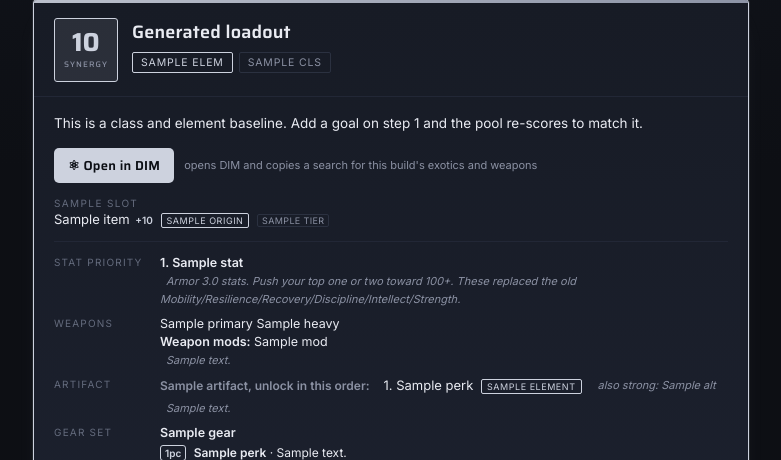
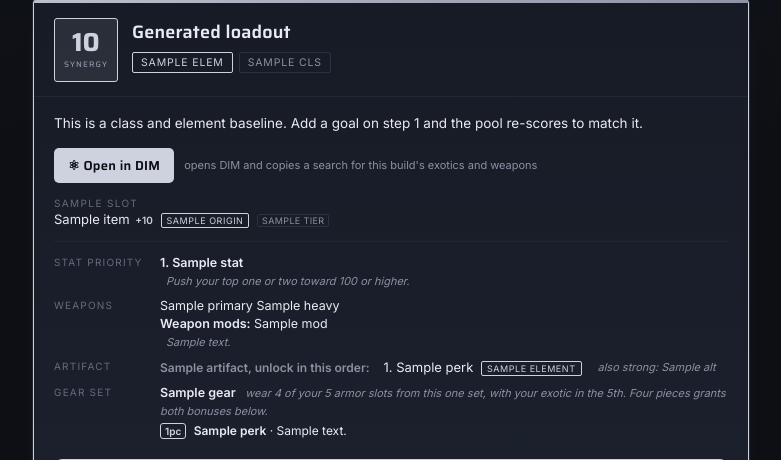
Before and after one commit to brandonduplantier-juice/loadout-oracle, a Flask app: template templates/results.html in a window 1280 px wide. Shown: the part 274-734 px from the top of the page, without its empty margins (249-1030 px from the left). Run offline with Flask 3, Linux system fonts and the light colour scheme; the template is opened without the code that fills it: most values are stand-ins (such as "Sample title", 1, 10 or a date in 2020).

Commit message:
Fill armor mods to full energy, clarify gear set, trim notes

```diff
--- a/app.py
+++ b/app.py
@@ -400,7 +400,8 @@ def _build_tags(a):
 
 
 def recommend_armor_loadout(elem, a):
-    """Fill every armor piece with a full mod set (~10 energy) matched to the build."""
+    """Fill every armor piece to its full ~10 energy with a mod set matched to
+    the build, stacking element anchors (Surge, Siphon, Resistance) first."""
     tags = _build_tags(a)
     el = "Harmonic" if elem in ("Prismatic", "Any", "") else elem
     out = {}
@@ -410,22 +411,30 @@ def recommend_armor_loadout(elem, a):
 
         def score(m):
             return len(set(m["tags"]) & tags) + (3 if m["elem"] else 0)
-        ranked = sorted(cands, key=lambda m: -score(m))
-        budget, chosen = 10, []
-        for m in ranked:
-            if score(m) <= 0 and chosen:
-                continue
-            name = m["mod"].replace("<Element>", el).replace("<Weapon>", "Primary")
-            # element anchor mods (Siphon/Surge/Resistance) can stack
-            copies = 2 if (m["elem"] and slot in ("Legs", "Helmet")) else 1
-            for _ in range(copies):
-                if budget - m["cost"] < 0 or len(chosen) >= 4:
-                    break
-                chosen.append({"mod": name, "cost": m["cost"], "desc": m["desc"]})
+
+        def cap(m):
+            if m["elem"]:
+                return 3
+            return 2 if m["cost"] == 1 else 1
+        ranked = sorted(cands, key=lambda m: (-score(m), m["cost"]))
+        budget = 10
+        counts = {}
+        progress = True
+        while budget > 0 and progress:
+            progress = False
+            for m in ranked:
+                name = m["mod"].replace("<Element>", el).replace("<Weapon>", "Primary")
+                c = counts.setdefault(name, [m["cost"], m["desc"], 0])
+                if c[2] >= cap(m) or m["cost"] > budget:
+                    continue
+                c[2] += 1
                 budget -= m["cost"]
-            if len(chosen) >= 4 or budget <= 1:
+                progress = True
                 break
-        out[slot] = {"mods": chosen, "used": 10 - budget}
+        modlist = [{"mod": n + (" x" + str(v[2]) if v[2] > 1 else ""),
+                    "cost": v[0], "desc": v[1]}
+                   for n, v in counts.items() if v[2] > 0]
+        out[slot] = {"mods": modlist, "used": 10 - budget}
     return out
 
 
@@ -508,9 +517,6 @@ def recommend_artifact(elem, a):
             break
     return {
         "name": art["name"], "source": art["source"], "perks": picks,
-        "unlock_note": ("Equip this one artifact, then spend points (earned from XP) to "
-                        "unlock perks in the order listed. You can hold up to about 12 at "
-                        "once and refund freely, so prioritize the element-matched perks first."),
         "alts": [x["name"] for x in ranked[1:3]
                  if sum(1 for p in x["perks"] if _artifact_match(p, elem)) > 0],
     }
--- a/templates/results.html
+++ b/templates/results.html
@@ -60,13 +60,13 @@
       {% endfor %}
     </div>
     <div class="modblock">
-      <div class="modrow"><span class="mk">Stat priority</span><span class="mv">{% for s in gen.stat_priority %}<b title="{{ s.desc }}">{{ loop.index }}. {{ s.stat }}</b>{% if not loop.last %} &rsaquo; {% endif %}{% endfor %}<br><span class="altnote">Armor 3.0 stats. Push your top one or two toward 100+. These replaced the old Mobility/Resilience/Recovery/Discipline/Intellect/Strength.</span></span></div>
+      <div class="modrow"><span class="mk">Stat priority</span><span class="mv">{% for s in gen.stat_priority %}<b title="{{ s.desc }}">{{ loop.index }}. {{ s.stat }}</b>{% if not loop.last %} &rsaquo; {% endif %}{% endfor %}<br><span class="altnote">Push your top one or two toward 100 or higher.</span></span></div>
       {% for slot, info in gen.armor_loadout.items() %}
       <div class="modrow"><span class="mk">{{ slot }}</span><span class="mv">{% for m in info.mods %}<span class="modpill" title="{{ m.desc }}">{{ m.mod }}</span>{% endfor %}<span class="emini">{{ info.used }}/10</span></span></div>
       {% endfor %}
       <div class="modrow"><span class="mk">Weapons</span><span class="mv">{{ gen.weapon_synergy.primary }} {{ gen.weapon_synergy.heavy }}<br><b>Weapon mods:</b> {{ gen.weapon_synergy.mods|join(', ') }}<br><span class="altnote">{{ gen.weapon_synergy.note }}</span></span></div>
-      {% if gen.artifact %}<div class="modrow"><span class="mk">Artifact</span><div class="mv items"><span class="anote">{{ gen.artifact.name }}, unlock in this order:</span>{% for p in gen.artifact.perks %}<span class="iitem">{% if p.icon %}<img class="ic sm" src="{{ ICON_BASE ~ p.icon }}" alt="" loading="lazy" onerror="this.style.display='none'">{% endif %}<span class="nm">{{ loop.index }}. {{ p.perk }}{% if p.element %} <span class="origin el-{{ p.element|lower }}">{{ p.element }}</span>{% endif %}</span></span>{% endfor %}{% if gen.artifact.alts %}<span class="altnote">also strong: {{ gen.artifact.alts|join(', ') }}</span>{% endif %}<span class="altnote">{{ gen.artifact.unlock_note }}</span></div></div>{% endif %}
-      {% if gen.gear_set %}<div class="modrow"><span class="mk">Gear set</span><div class="mv"><b>{{ gen.gear_set.name }}</b>{% for b in gen.gear_set.bonuses %}<div class="setbonus"><span class="setcount">{{ b.count }}pc</span> <b>{{ b.perk }}</b> &middot; {{ b.desc }}</div>{% endfor %}</div></div>{% endif %}
+      {% if gen.artifact %}<div class="modrow"><span class="mk">Artifact</span><div class="mv items"><span class="anote">{{ gen.artifact.name }}, unlock in this order:</span>{% for p in gen.artifact.perks %}<span class="iitem">{% if p.icon %}<img class="ic sm" src="{{ ICON_BASE ~ p.icon }}" alt="" loading="lazy" onerror="this.style.display='none'">{% endif %}<span class="nm">{{ loop.index }}. {{ p.perk }}{% if p.element %} <span class="origin el-{{ p.element|lower }}">{{ p.element }}</span>{% endif %}</span></span>{% endfor %}{% if gen.artifact.alts %}<span class="altnote">also strong: {{ gen.artifact.alts|join(', ') }}</span>{% endif %}</div></div>{% endif %}
+      {% if gen.gear_set %}<div class="modrow"><span class="mk">Gear set</span><div class="mv"><b>{{ gen.gear_set.name }}</b> <span class="altnote">wear 4 of your 5 armor slots from this one set, with your exotic in the 5th. Four pieces grants both bonuses below.</span>{% for b in gen.gear_set.bonuses %}<div class="setbonus"><span class="setcount">{{ b.count }}pc</span> <b>{{ b.perk }}</b> &middot; {{ b.desc }}</div>{% endfor %}</div></div>{% endif %}
     </div>
     {% if gen.synergy and gen.synergy.loops %}
     <div class="synergy">
```
